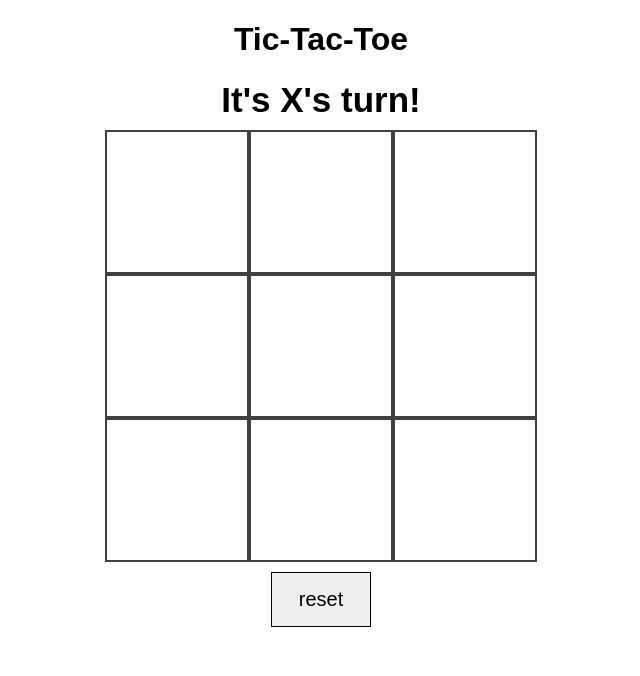
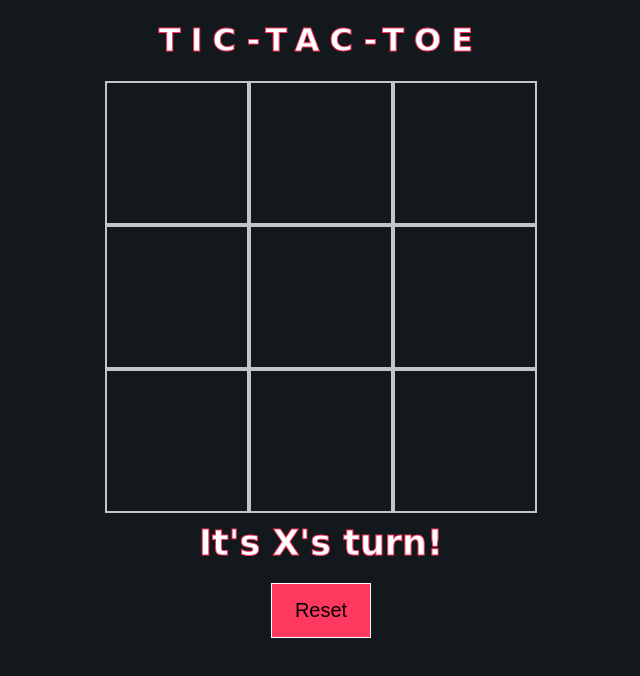
Before and after one commit to ncercos/TIC-TAC-TOE, a plain HTML site: page index.html in a window 1280 px wide. Shown: the whole page, without its empty margins (319-959 px from the left). Drawn offline with Linux system fonts and the light colour scheme.

Commit message:
improved styles

```diff
--- a/index.html
+++ b/index.html
@@ -8,9 +8,7 @@
     <title>Tic Tac Toe For The Masses</title>
 </head>
 <body>
-    <h1>Tic-Tac-Toe</h1>
-    <h2>It's X's turn!</h2>
-
+    <h1>TIC-TAC-TOE</h1>
     <div class="flex-container flex-column">
     <div class="flex-container flex-wrap" id="board">
     <div class="square"></div>
@@ -23,8 +21,9 @@
     <div class="square"></div>
     <div class="square"></div>
     </div>
+    <h2>It's X's turn!</h2>
 
-    <button id="reset-button">reset</button>
+    <button id="reset-button">Reset</button>
     </div>
 </body>
 </html>
--- a/style.css
+++ b/style.css
@@ -1,12 +1,25 @@
 body {
     text-align: center;
     font-family: Arial, Helvetica, sans-serif;
+    background-color: #12181B;
+}
+
+h1 {
+    color: white;
+    font-family: cursive;
+    letter-spacing: 10px;
+    -webkit-text-stroke-width: 1px;
+    -webkit-text-stroke-color: #FF3860;
 }
 
 h2 {
     margin: 0 auto;
     font-size: 35px;
     margin: 10px;
+    color: white;
+    font-family: cursive;
+    -webkit-text-stroke-width: 1px;
+    -webkit-text-stroke-color: #FF3860;
 }
 
 .flex-container {
@@ -28,7 +41,10 @@ h2 {
 }
 
 .square {
-    border: 2px solid rgba(0, 0, 0, .75);
+    color: #FF3860;
+    font-size: 600%;
+    font-family: cursive;
+    border: 2px solid rgba(255, 255, 255, .75);
     height: 140px;
     width: 140px;
 }
@@ -36,8 +52,9 @@ h2 {
 #reset-button {
     text-align: center;
     font-size: 20px;
-    border: 1px solid black;
+    border: 1px solid white;
     height: 55px;
     width: 100px;
     margin: 10px;
+    background-color: #FF3860;
 }
```
